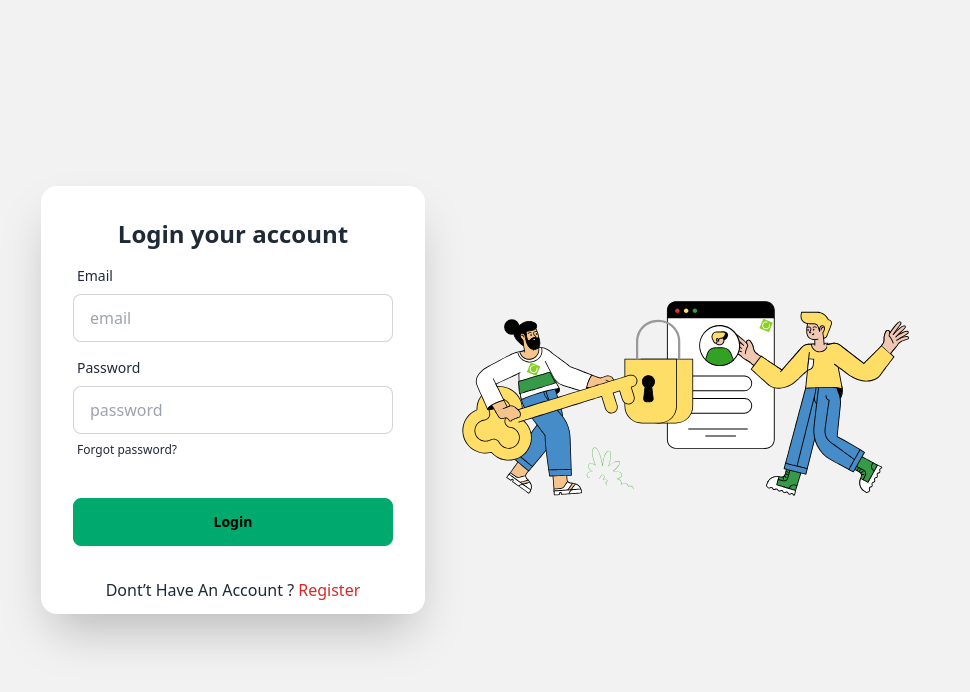
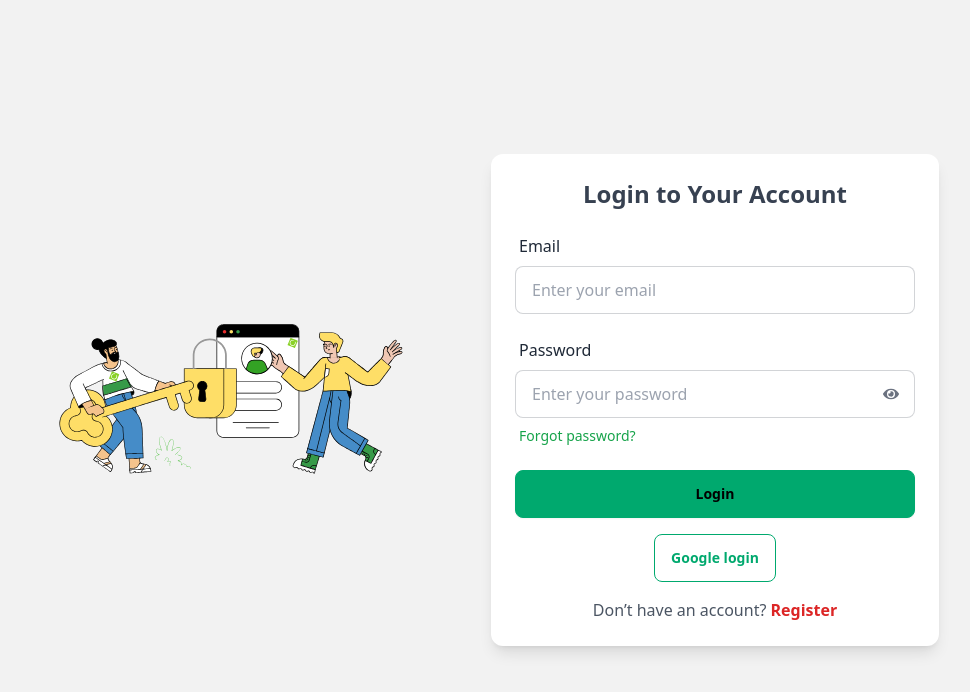
Before and after one commit to Khandaker-Mohyet/SCIC-job-task-client, a React (Vite) app: page / in a window 1280 px wide. Shown: the top 692 px of the page, without its empty margins (149-1119 px from the left). Built offline with nearby package versions, Linux system fonts and the light colour scheme.

Commit message:
add home Page

```diff
--- a/index.html
+++ b/index.html
@@ -5,7 +5,7 @@
   <meta charset="UTF-8" />
   <link rel="icon" type="image/svg+xml" href="/vite.svg" />
   <meta name="viewport" content="width=device-width, initial-scale=1.0" />
-  <title>Vite + React</title>
+  <title>SCIC-job-task</title>
 </head>
 
 <body>
--- a/package.json
+++ b/package.json
@@ -13,8 +13,9 @@
     "localforage": "^1.10.0",
     "lottie-react": "^2.4.1",
     "match-sorter": "^8.0.0",
-    "react": "^19.0.0",
-    "react-dom": "^19.0.0",
+    "react": "^18.3.1",
+    "react-beautiful-dnd": "^13.1.1",
+    "react-dom": "^18.3.1",
     "react-icons": "^5.5.0",
     "react-router-dom": "^7.2.0",
     "sort-by": "^1.2.0"
--- /dev/null
+++ b/src/Components/Google.jsx
@@ -0,0 +1,12 @@
+import { Link } from "react-router-dom";
+
+
+const Google = () => {
+  return (
+    <p className="text-center my-4">
+            <Link to="/home"><button  className='btn btn-outline btn-success'>Google login</button></Link>
+            </p>
+  );
+};
+
+export default Google;
--- /dev/null
+++ b/src/Components/Home.jsx
@@ -0,0 +1,11 @@
+
+
+const Home = () => {
+  return (
+    <div>
+      This is Home page
+    </div>
+  );
+};
+
+export default Home;
--- a/src/Components/LogIn.jsx
+++ b/src/Components/LogIn.jsx
@@ -1,38 +1,62 @@
 import Lottie from "lottie-react";
 import lotty from '../assets/Login.json'
 import { Link } from "react-router-dom";
+import { useState } from "react";
+import { FaEye, FaEyeSlash } from "react-icons/fa";
+import Google from "./Google";
 
 const LogIn = () => {
+  const [showPassword, setShowPassword] = useState(false);
   return (
-    <div className="hero bg-base-200 min-h-screen">
-      <div className="hero-content flex-col lg:flex-row-reverse">
-        <div className="text-center lg:text-left">
-          <Lottie className='w-[500px] h-full' animationData={lotty}></Lottie>
+    <div className="min-h-screen flex items-center justify-center bg-base-200 px-4 py-10">
+      <div className="container max-w-4xl mx-auto flex flex-col lg:flex-row items-center gap-10">
+        {/* Animation Section */}
+        <div className="flex-1 text-center lg:text-left">
+          <Lottie className='max-w-sm mx-auto lg:mx-0' animationData={lotty} />
         </div>
-        <div className="card bg-base-100 w-full max-w-sm shrink-0 shadow-2xl">
-          <form className="card-body">
-            <h2 className='text-2xl font-bold text-center'>Login your account</h2>
+
+        {/* Login Form */}
+        <div className="bg-white shadow-lg rounded-xl w-full max-w-md p-6">
+          <h2 className="text-2xl font-bold text-center text-gray-700">Login to Your Account</h2>
+          <form className="mt-4 space-y-4">
             <div className="form-control">
+              <label className="label font-medium">Email</label>
+              <input
+                type="email"
+                name="email"
+                placeholder="Enter your email"
+                className="input input-bordered w-full"
+                required
+              />
+            </div>
+            <div className="form-control relative">
+              <label className="label font-medium">Password</label>
+              <input
+                type={showPassword ? "text" : "password"}
+                name="password"
+                placeholder="Enter your password"
+                className="input input-bordered w-full"
+                required
+              />
+              <button
+                type="button"
+                onClick={() => setShowPassword(!showPassword)}
+                className="absolute right-4 top-14 text-gray-500 hover:text-gray-700"
+              >
+                {showPassword ? <FaEyeSlash /> : <FaEye />}
+              </button>
               <label className="label">
-                <span className="label-text">Email</span>
-              </label>
-              <input type="email" name="email" placeholder="email" className="input input-bordered" required />
-            </div>
-            <div className="form-control">
-              <label className="label">
-                <span className="label-text">Password</span>
-              </label>
-              <input type="password" name="password" placeholder="password" className="input input-bordered" required />
-              <label className="label">
-                <a href="#" className="label-text-alt link link-hover">Forgot password?</a>
+                <a href="#" className="text-sm text-green-600 hover:underline">Forgot password?</a>
               </label>
             </div>
-            <div className="form-control mt-6">
-              <button className="btn btn-success">Login</button>
+            <div className="mt-4">
+              <button className="btn btn-success w-full">Login</button>
             </div>
           </form>
-          {/* <Google></Google> */}
-          <p className='text-center mb-3'>Dont’t Have An Account ? <Link className='text-red-600' to="/register">Register</Link></p>
+          <Google></Google>
+          <p className="text-center mt-4 text-gray-600">
+            Don’t have an account? <Link className="text-red-600 font-semibold" to="/register">Register</Link>
+          </p>
         </div>
       </div>
     </div>
```
Also changed, not shown: src/Routes/Router.jsx (+6 -1 lines), 1 other file (tests, documents, lock files or other folders).
